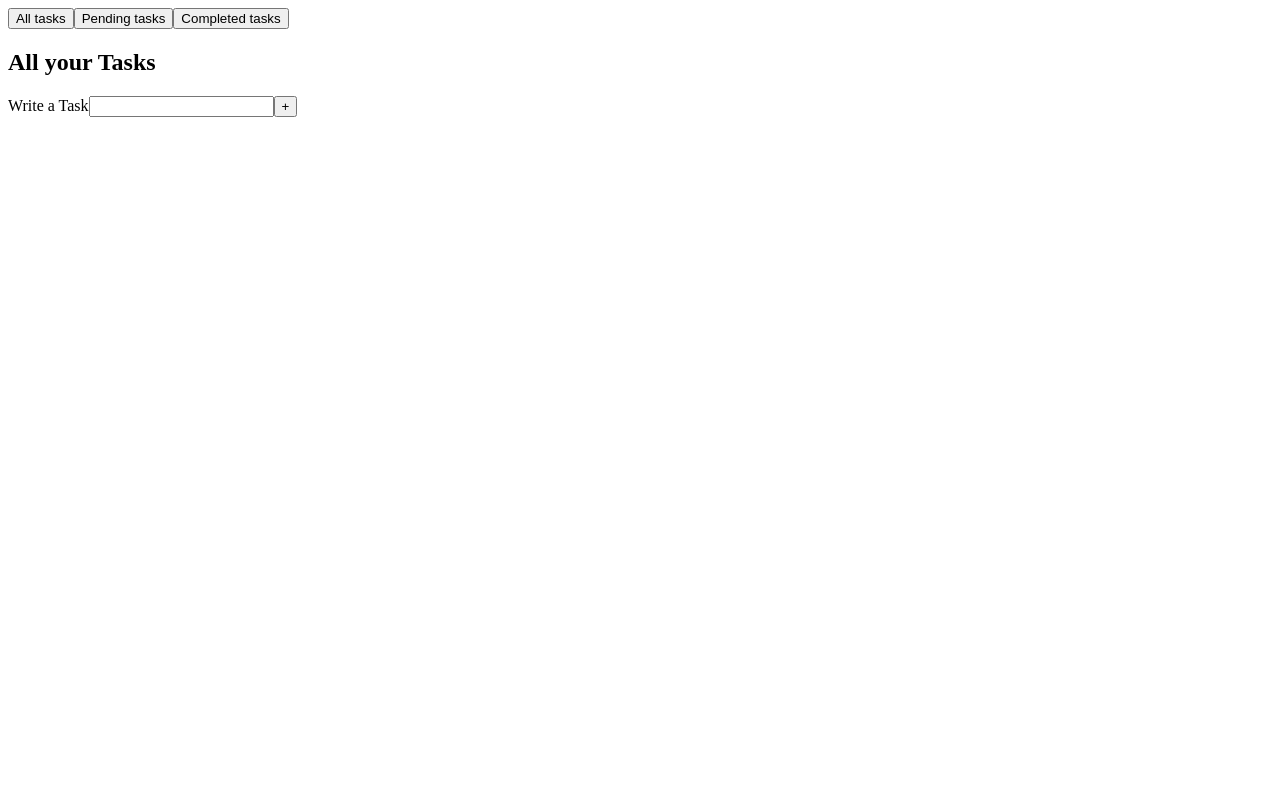
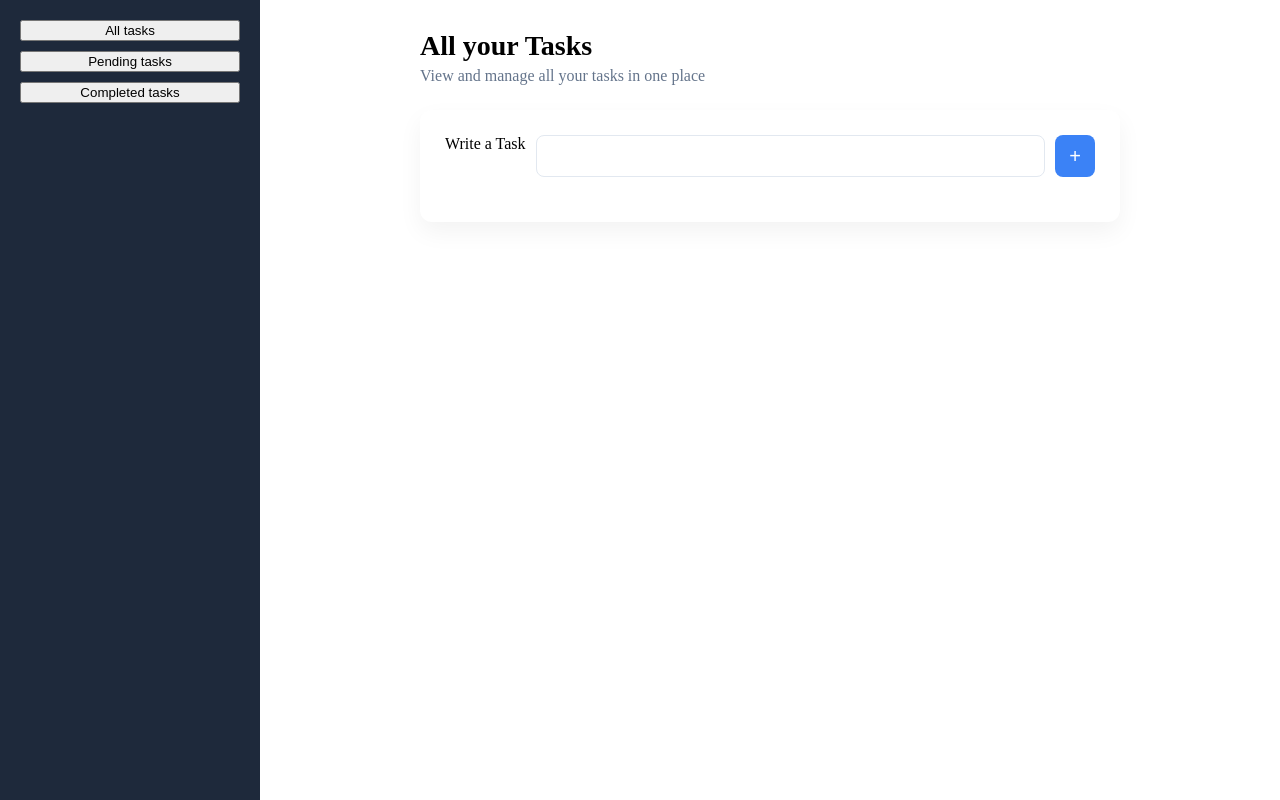
Before and after one commit to Ntroul/React-Todo-App-v2, a React (Vite) app: page / in a window 1280 px wide. Built offline with nearby package versions, Linux system fonts and the light colour scheme.

Commit message:
Implemented some basic styling , sidebar , All-tasks tab
Implemented some basic styling for the sidebar and the All-tasks tab

```diff
--- a/src/App.css
+++ b/src/App.css
@@ -0,0 +1,25 @@
+*{
+    margin: 0;
+
+}
+
+.layout{
+  display: flex;
+  height: 100vh;
+}
+
+/* Sidebar */
+.side-bar{
+  width: 220px;
+  background: #1e293b;
+  padding: 20px;
+  display: flex;
+  flex-direction: column;
+  gap: 10px;
+}
+
+/* Page Content */
+.content{
+  flex: 1;
+  padding: 30px;
+}
--- a/src/App.jsx
+++ b/src/App.jsx
@@ -17,13 +17,13 @@ function App() {
  }
 
   return (
-    <div>
-      <nav>
+    <div className="layout">
+      <nav className="side-bar">
         <NavButton click={() => handleButton("all-tasks")}>All tasks</NavButton>
         <NavButton click={() => handleButton("pending-tasks")}>Pending tasks</NavButton>
         <NavButton click={() => handleButton("completed-tasks")}>Completed tasks</NavButton>
       </nav>
-      <main>
+      <main className='content'>
         {buttonContent === 'all-tasks' && <AllTasks></AllTasks>}
         {buttonContent === 'pending-tasks' && <PendingTasks></PendingTasks>}
         {buttonContent === 'completed-tasks' && <CompletedTasks></CompletedTasks>}
--- /dev/null
+++ b/src/pages/All-tasks.css
@@ -0,0 +1,84 @@
+.all-tasks-container{
+  max-width:700px;
+  margin:auto;
+}
+
+/* Header */
+
+.header h2{
+  margin:0;
+  font-size:28px;
+}
+
+.header p{
+  color:#64748b;
+  margin-top:5px;
+}
+
+/* Card */
+
+.Tasks-section{
+  margin-top:25px;
+  background:white;
+  padding:25px;
+  border-radius:12px;
+  box-shadow:0 10px 25px rgba(0,0,0,0.05);
+}
+
+/* Input area */
+
+.user-input{
+  display:flex;
+  gap:10px;
+  margin-bottom:20px;
+}
+
+.user-input input{
+  flex:1;
+  padding:12px;
+  border-radius:8px;
+  border:1px solid #e2e8f0;
+  font-size:14px;
+}
+
+.user-input input:focus{
+  outline:none;
+  border-color:#3b82f6;
+}
+
+/* Add button */
+
+.user-input button{
+  width:40px;
+  border:none;
+  border-radius:8px;
+  background:#3b82f6;
+  color:white;
+  font-size:20px;
+  cursor:pointer;
+  transition:0.2s;
+}
+
+.user-input button:hover{
+  background:#2563eb;
+}
+
+/* Tasks list */
+
+.tasks{
+  display:flex;
+  flex-direction:column;
+  gap:10px;
+}
+
+.task-item{
+  background:#f8fafc;
+  padding:12px 15px;
+  border-radius:8px;
+  border:1px solid #e2e8f0;
+  transition:0.2s;
+}
+
+.task-item:hover{
+  background:#f1f5f9;
+}
--- a/src/pages/All-tasks.jsx
+++ b/src/pages/All-tasks.jsx
@@ -1,3 +1,5 @@
+import './All-tasks.css';
+
 import { useState } from "react";
 
 export default function AllTasks() {
@@ -14,6 +16,7 @@ export default function AllTasks() {
         <div className="all-tasks-container">
             <div className="header">
                 <h2>All your Tasks</h2>
+                <p>View and manage all your tasks in one place</p>
             </div>
             <div className="Tasks-section">
                 <div className="user-input">
```
